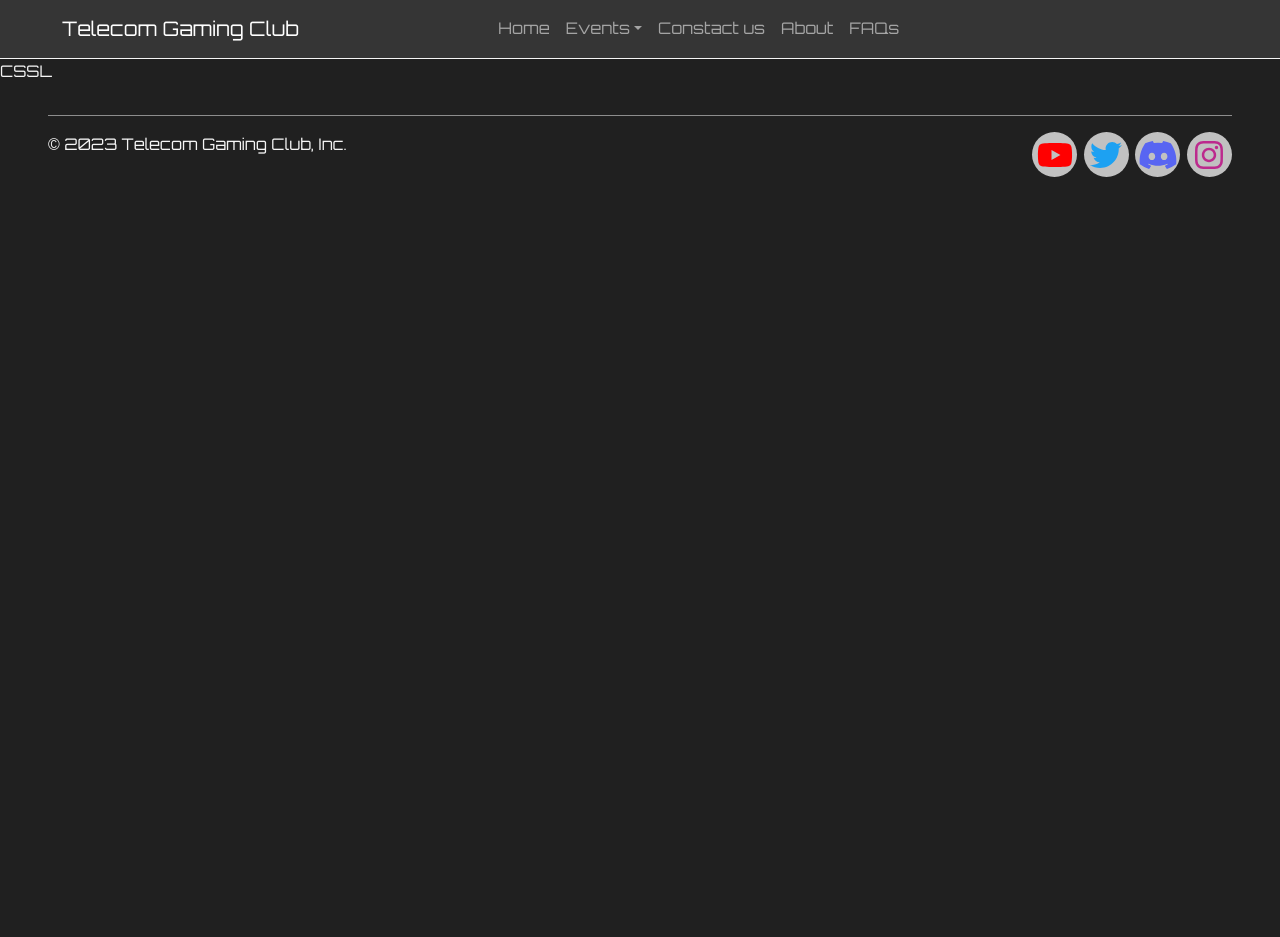
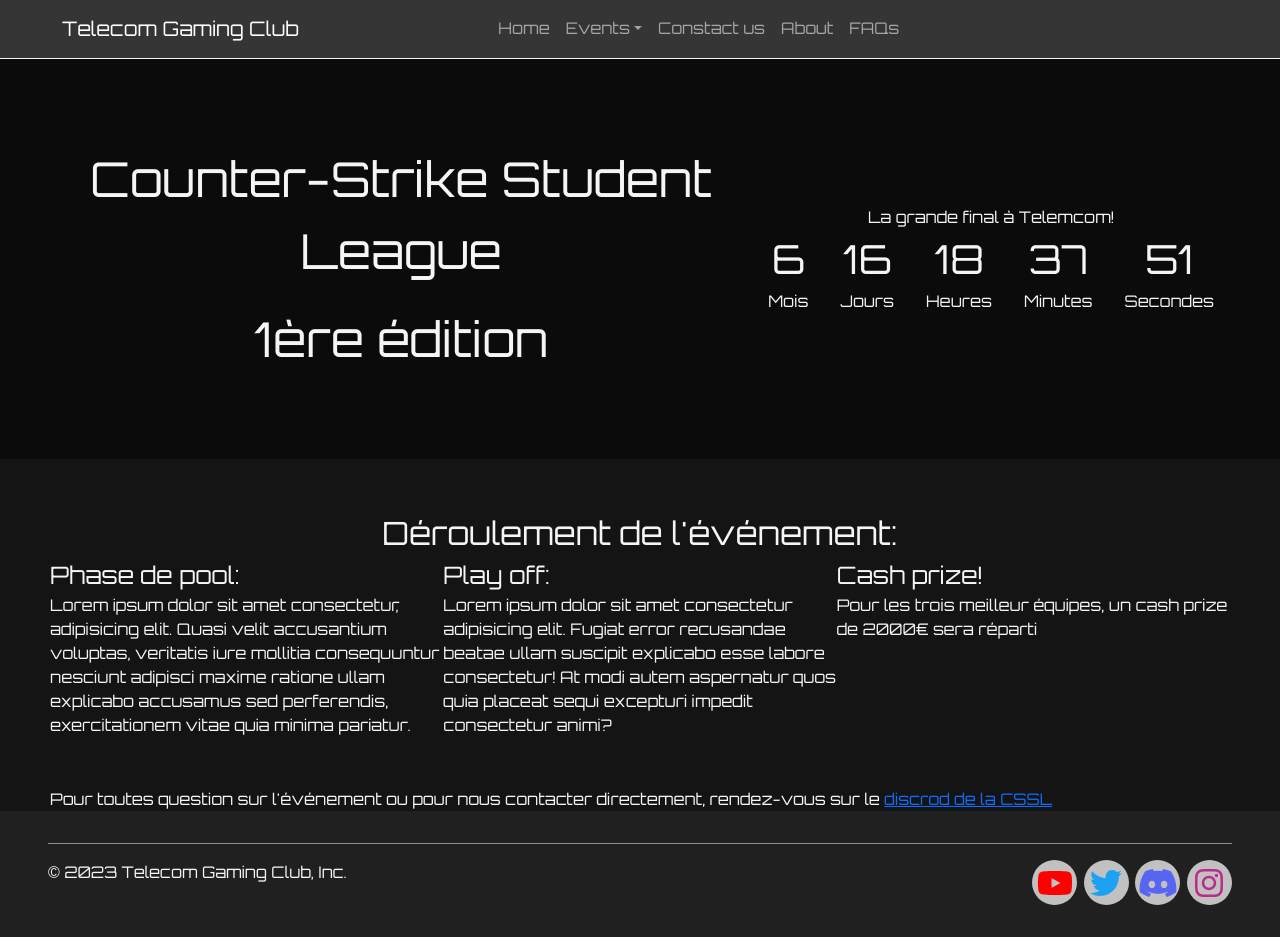
Before and after one commit to Hy3z/TGCWebsite, a React (Vite) app: page /event/cssl in a window 1280 px wide. Before the commit the page ends 800 px from the top, so only its background shows below. Built offline with nearby package versions, Linux system fonts and the light colour scheme; grey boxes are pictures that could not be loaded.

Commit message:
Started CSSL page

```diff
--- a/src/Components/SponsorIcon.tsx
+++ b/src/Components/SponsorIcon.tsx
@@ -8,14 +8,22 @@
   link: string;
 }
 
-const SponsorIcon = ({ image, title, description, buttonName, link }: Props) => {
+const SponsorIcon = ({
+  image,
+  title,
+  description,
+  buttonName,
+  link,
+}: Props) => {
   return (
     <div className={Styles.cardBody}>
       <div className={Styles.imgContainer}>
-            <img src={image} alt="..." className={Styles.sponsorImage}/>
+        <a href={link}>
+          <img src={image} alt="..." className={Styles.sponsorImage} />
+        </a>
       </div>
     </div>
-  )
-}
+  );
+};
 
-export default SponsorIcon
+export default SponsorIcon;
--- a/src/Page/CSSL.tsx
+++ b/src/Page/CSSL.tsx
@@ -1,7 +1,61 @@
+import Countdown from "../Components/Countdown";
+import Styles from "./css/CSSL.module.css"
+
 const CSSL = () => {
   return (
-    <div>CSSL</div>
-  )
-}
+    <div className={Styles.pageContainer}>
+      <div className={Styles.header}>
+        <div className={Styles.title}>Counter-Strike Student League <p/>1ère édition</div>
+        <div className={Styles.countdown}>
+          <Countdown
+            title="La grande final à Telemcom!"
+            year={2024}
+            month={7}
+            day={25}
+            hour={12}
+          />
+        </div>
+      </div>
 
-export default CSSL
+      <div className={Styles.body}>
+        <div className={Styles.rules}>
+          <div className={Styles.title}>Déroulement de l'événement:</div>
+          <div className={Styles.content}>
+            <div className={Styles.pool}>
+              <div className={Styles.title}>Phase de pool:</div>
+              <div className={Styles.text}>
+                Lorem ipsum dolor sit amet consectetur, adipisicing elit. Quasi
+                velit accusantium voluptas, veritatis iure mollitia consequuntur
+                nesciunt adipisci maxime ratione ullam explicabo accusamus sed
+                perferendis, exercitationem vitae quia minima pariatur.
+              </div>
+            </div>
+            <div className={Styles.playoff}>
+              <div className={Styles.title}>Play off:</div>
+              <div className={Styles.text}>
+                Lorem ipsum dolor sit amet consectetur adipisicing elit. Fugiat
+                error recusandae beatae ullam suscipit explicabo esse labore
+                consectetur! At modi autem aspernatur quos quia placeat sequi
+                excepturi impedit consectetur animi?
+              </div>
+            </div>
+            <div className={Styles.cashPrize}>
+              <div className={Styles.title}>Cash prize!</div>
+              <div className={Styles.text}>
+                Pour les trois meilleur équipes, un cash prize de 2000€ sera
+                réparti
+              </div>
+            </div>
+          </div>
+        </div>
+
+        <div className={Styles.contact}>
+          Pour toutes question sur l'événement ou pour nous contacter
+          directement, rendez-vous sur le <a href="#">discrod de la CSSL </a>
+        </div>
+      </div>
+    </div>
+  );
+};
+
+export default CSSL;
--- /dev/null
+++ b/src/Page/css/CSSL.module.css
@@ -0,0 +1,52 @@
+.pageContainer {
+}
+
+.header {
+    padding-inline: 50px;
+    background-color: rgb(11, 11, 11);
+    height: 400px;
+    display: flex;
+    justify-content: space-evenly;
+    align-items: center;
+}
+
+.header .title {
+    text-align: center;
+    font-size: 3rem;
+}
+
+.body {
+    background-color: rgb(20, 20, 20);
+    padding-inline: 50px;
+}
+
+.body .rules {
+    padding-block: 50px;
+    display: flex;
+    flex-direction: column;
+}
+
+.rules > .title {
+    align-self: center;
+    font-size: 2rem;
+}
+
+.rules .content {
+    display: flex;
+}
+
+.content .title {
+    font-size: 1.5rem;
+}
+
+.content .pool {
+    flex:1;
+}
+
+.content .cashPrize {
+    flex:1;
+}
+
+.content .playoff {
+    flex:1;
+}
```
Lines whose indentation alone changed are shown as unchanged.
